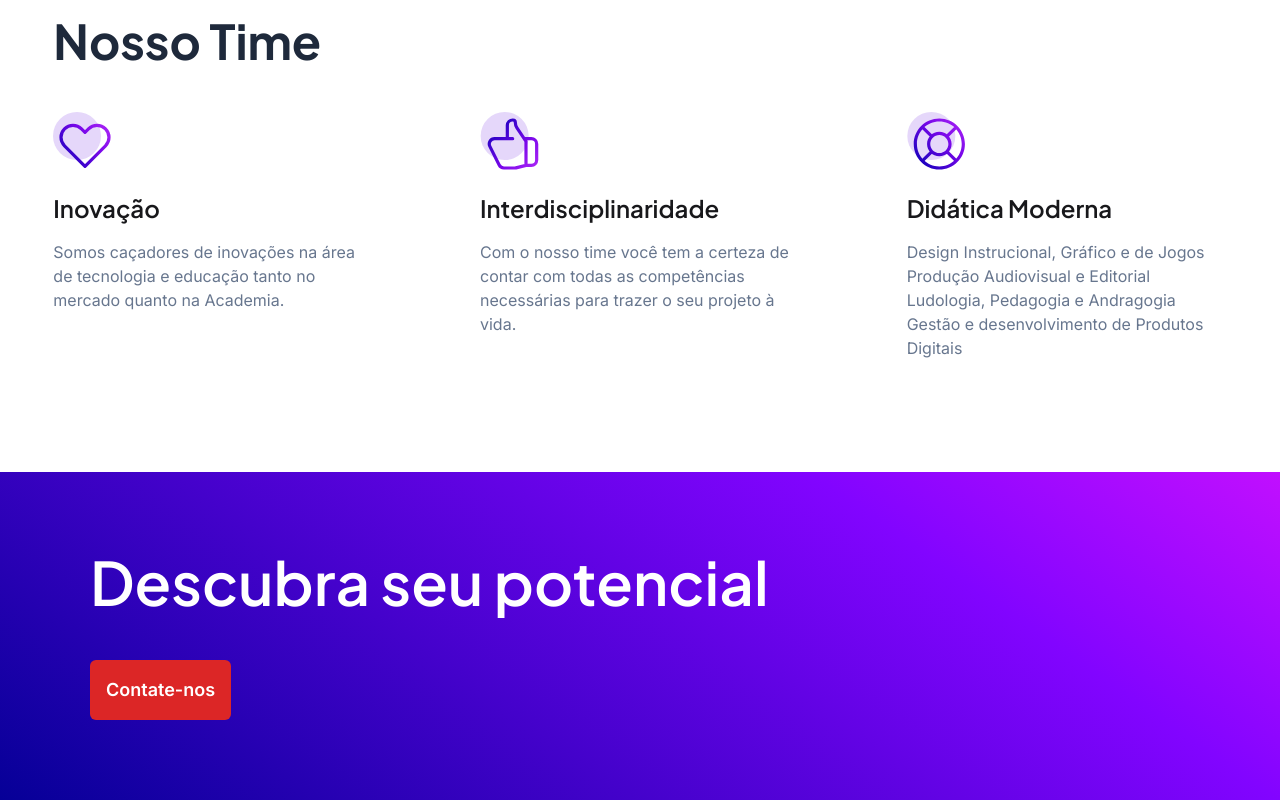
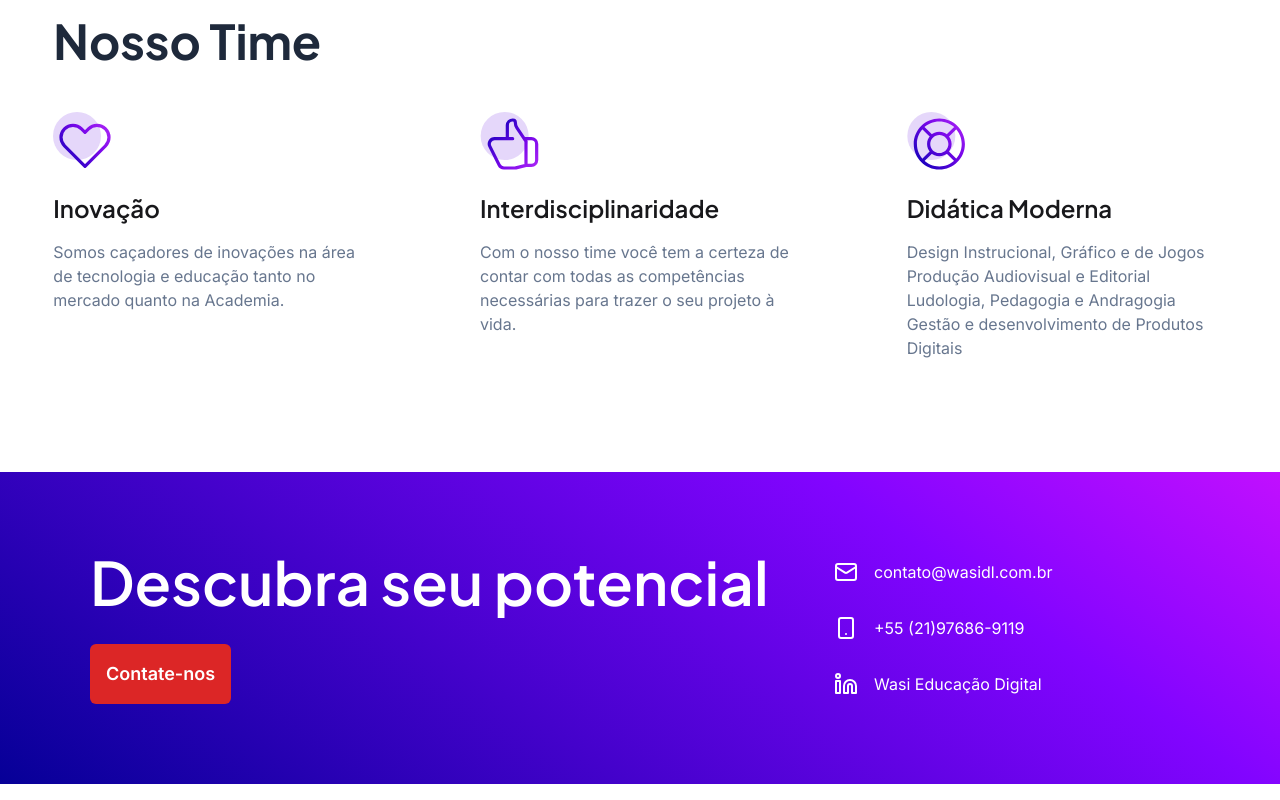
Before and after one commit to FellipeLorram/reyes-ricon, a Next.js app: page /get-to-know-me in a window 1280 px wide. Shown: the part 2550-3350 px from the top of the page. Built offline with nearby package versions, Linux system fonts and the light colour scheme.

Commit message:
Changing some UI aspects

```diff
--- a/src/components/layout/get-to-know-me/contact/contact.tsx
+++ b/src/components/layout/get-to-know-me/contact/contact.tsx
@@ -3,6 +3,8 @@ import { useAtom } from 'jotai'
 import { Wrapper } from '../../wrapper'
 import Button from '@/components/button/button'
 import { contactModalAtom } from '@/context/contactModal';
+import { LinkedinIcon, MailIcon, Smartphone } from 'lucide-react';
+import Link from 'next/link';
 
 export function Contact() {
     const [, setOnScreen] = useAtom(contactModalAtom);
@@ -15,18 +17,42 @@ export function Contact() {
                 background: 'linear-gradient(35deg,rgb(6,0,151) 0%,rgb(130,4,255) 73%,rgb(193,15,255) 100%)'
             }}
         >
-            <div className='w-full text-left'>
+            <div className='w-full flex justify-between flex-col items-start gap-8 sm:flex-row sm:items-center sm:justify-start'>
+                <div className='text-left sm:w-2/3'>
                     <h1 className='text-4xl font-semibold font-jakarta md:text-6xl'>
                         Descubra seu potencial
                     </h1>
 
                     <Button
                         onClick={() => setOnScreen(true)}
-                    className='mt-12'
+                        className='mt-8'
                     >
                         Contate-nos
                     </Button>
                 </div>
+
+                <div className='flex flex-col gap-4 sm:w-1/3 sm:gap-8'>
+                    <div className='flex flex-row gap-4 items-center'>
+                        <MailIcon size={24} />
+                        <Link href='mailto:contato@wasidl.com.br'>
+                            contato@wasidl.com.br
+                        </Link>
+                    </div>
+                    <div className='flex flex-row gap-4 items-center'>
+                        <Smartphone size={24} />
+                        <Link href='https://wa.me/+5521976869119'>
+                            +55 (21)97686-9119
+                        </Link>
+                    </div>
+                    <div className='flex flex-row gap-4 items-center'>
+                        <LinkedinIcon size={24} />
+                        <Link href='https://www.linkedin.com/company/wasidl/about/'>
+                            Wasi Educação Digital
+                        </Link>
+                    </div>
+                </div>
+
+            </div>
         </Wrapper>
     )
 }
--- a/src/components/layout/get-to-know-me/contact/contactModal.tsx
+++ b/src/components/layout/get-to-know-me/contact/contactModal.tsx
@@ -40,7 +40,7 @@ export function ContactModal() {
                     <motion.div
                         onClick={(e) => e.stopPropagation()}
                         variants={modalVariants}
-                        className='w-11/12 max-w-2xl bg-white-100 rounded-lg shadow-lg p-10 z-50'
+                        className='w-11/12 max-w-2xl bg-white-100 rounded-lg shadow-lg p-4 sm:p-10 z-50'
                     >
                         <h1 className='text-2xl font-semibold font-jakarta text-gray48 text-center mb-4'>
                             Realize seu Projeto!
```
Lines whose indentation alone changed are shown as unchanged.
